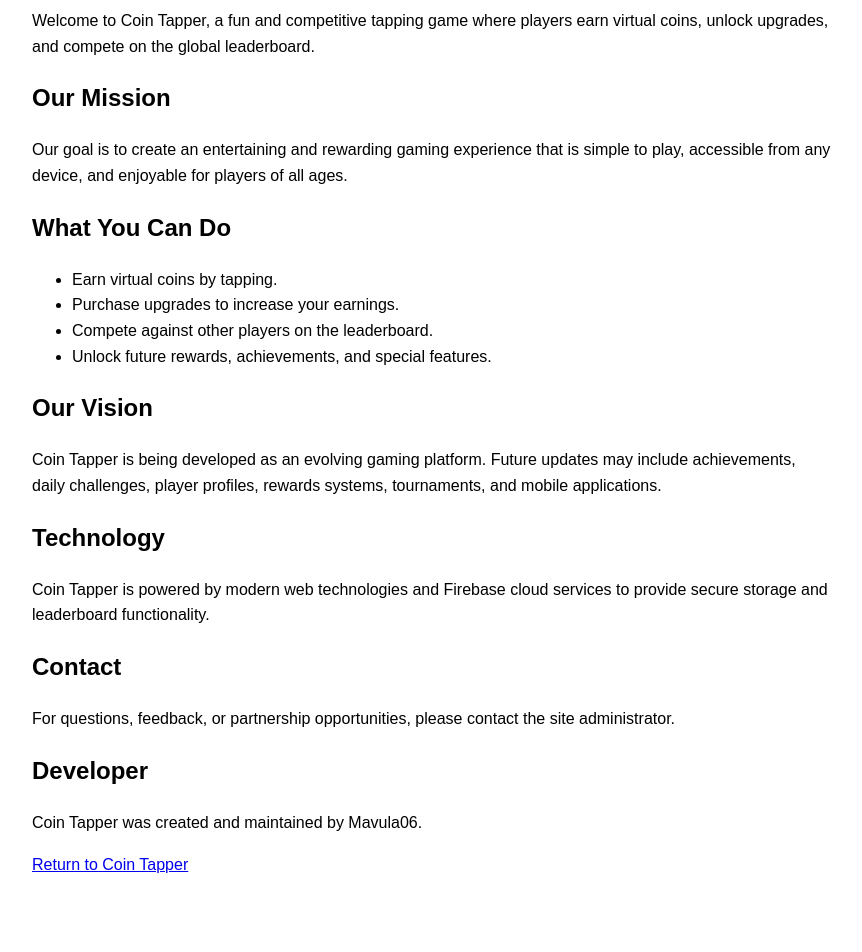
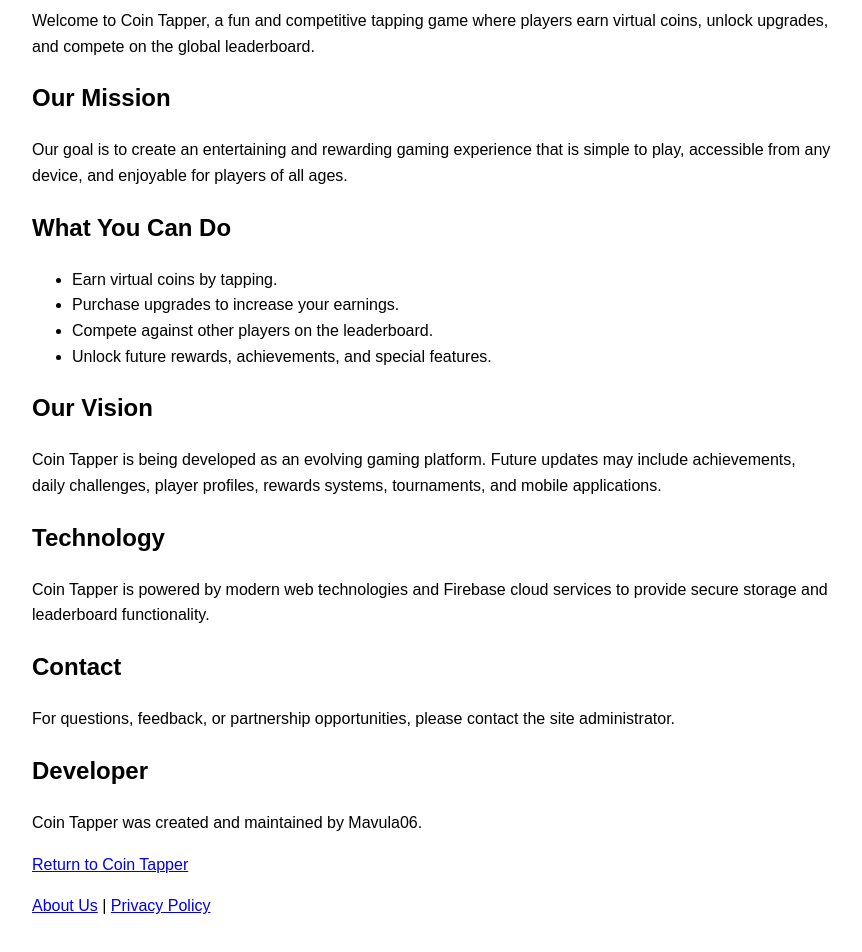
Before and after one commit to Mavula06/coin-tapper, a plain HTML site: page about.html in a window 1280 px wide. Shown: the part 106-1058 px from the top of the page, without its empty margins (208-1070 px from the left). Before the commit the page ends 1019 px from the top, so only its background shows below. Drawn offline with Linux system fonts and the light colour scheme.

Commit message:
Update about.html

```diff
--- a/about.html
+++ b/about.html
@@ -66,6 +66,9 @@
 <p>
 <a href="index.html">Return to Coin Tapper</a>
 </p>
-
+<p>
+<a href="about.html">About Us</a> |
+<a href="privacy.html">Privacy Policy</a>
+</p>
 </body>
 </html>
```
